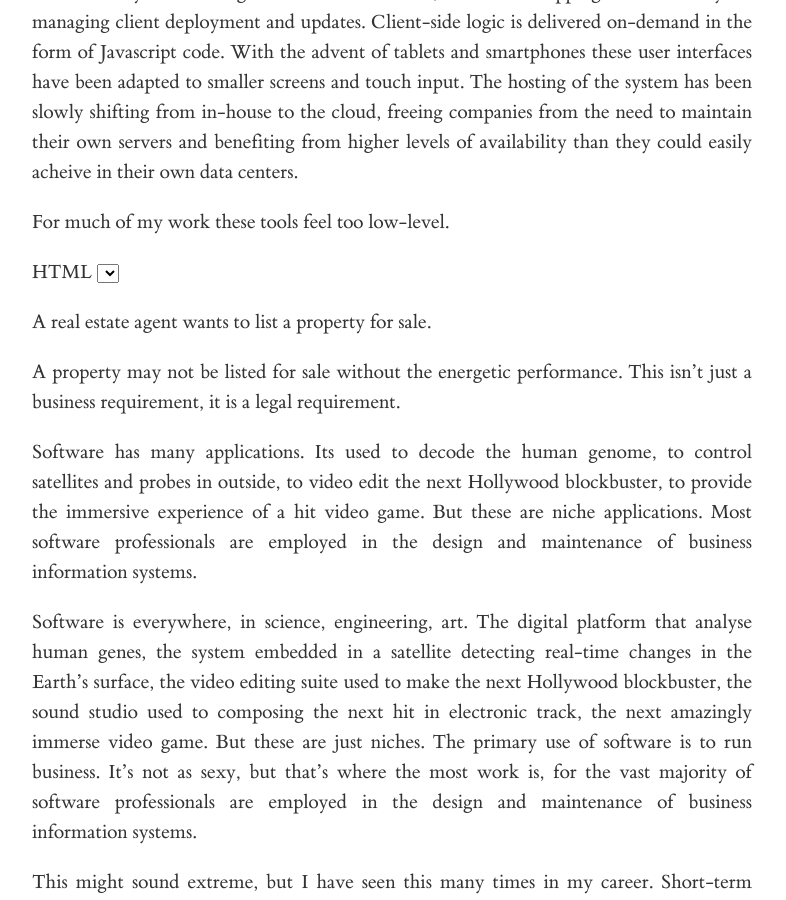
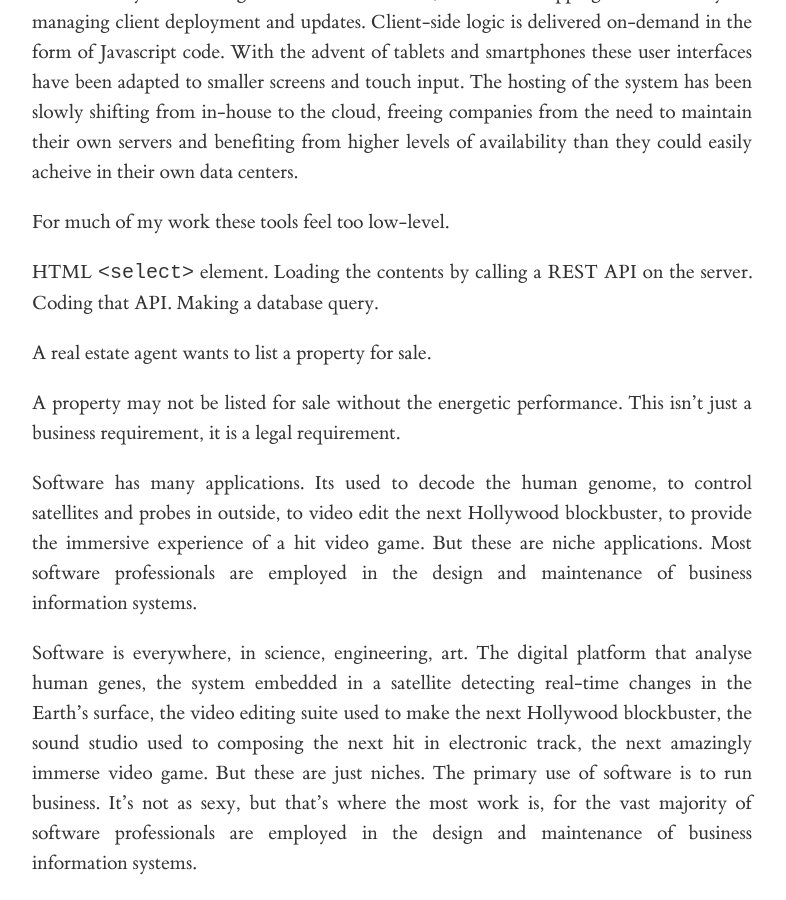
Before and after one commit to patrickjohncollins/patrickjohncollins.github.io, a Jekyll site: the page built from business-information-systems.md, in a window 1280 px wide and 900 px high, scrolled down 1366 px. Shown: the whole window, without its empty margins (248-1034 px from the left). Built offline with Jekyll 4.4.1, drawn with Linux system fonts in a browser that asks for light colours; our own code applies the rules of GitHub Pages for plain Markdown files.

Commit message:
Update business-information-systems.md

```diff
--- a/business-information-systems.md
+++ b/business-information-systems.md
@@ -19,7 +19,7 @@ The information systems that I have worked on have all been developed using Micr
 
 For much of my work these tools feel too low-level.
 
-HTML <select> element.  Loading the contents by calling a REST API on the server.  Coding that API.  Making a database query.
+HTML `<select>` element.  Loading the contents by calling a REST API on the server.  Coding that API.  Making a database query.
 
 
 A real estate agent wants to list a property for sale.
```
